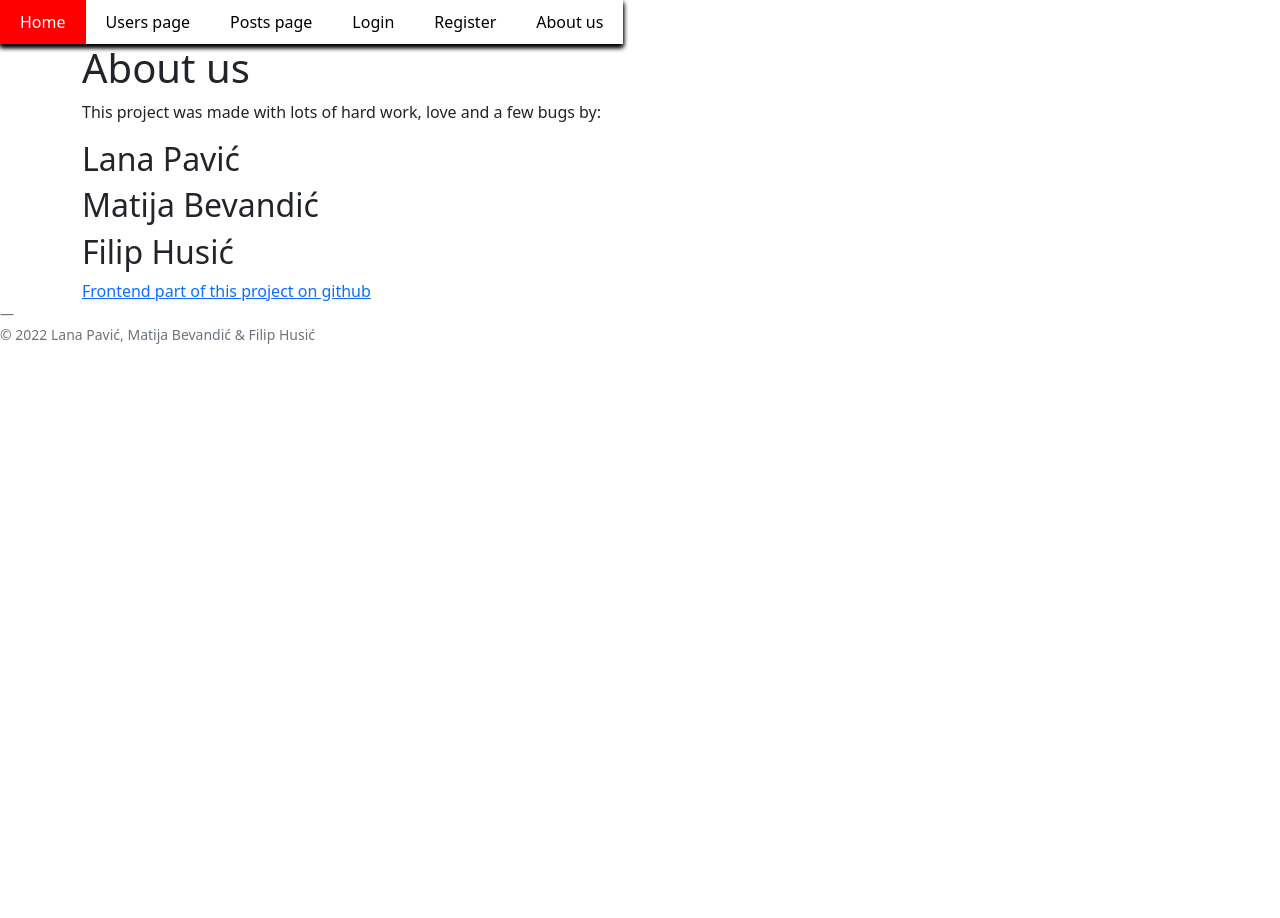
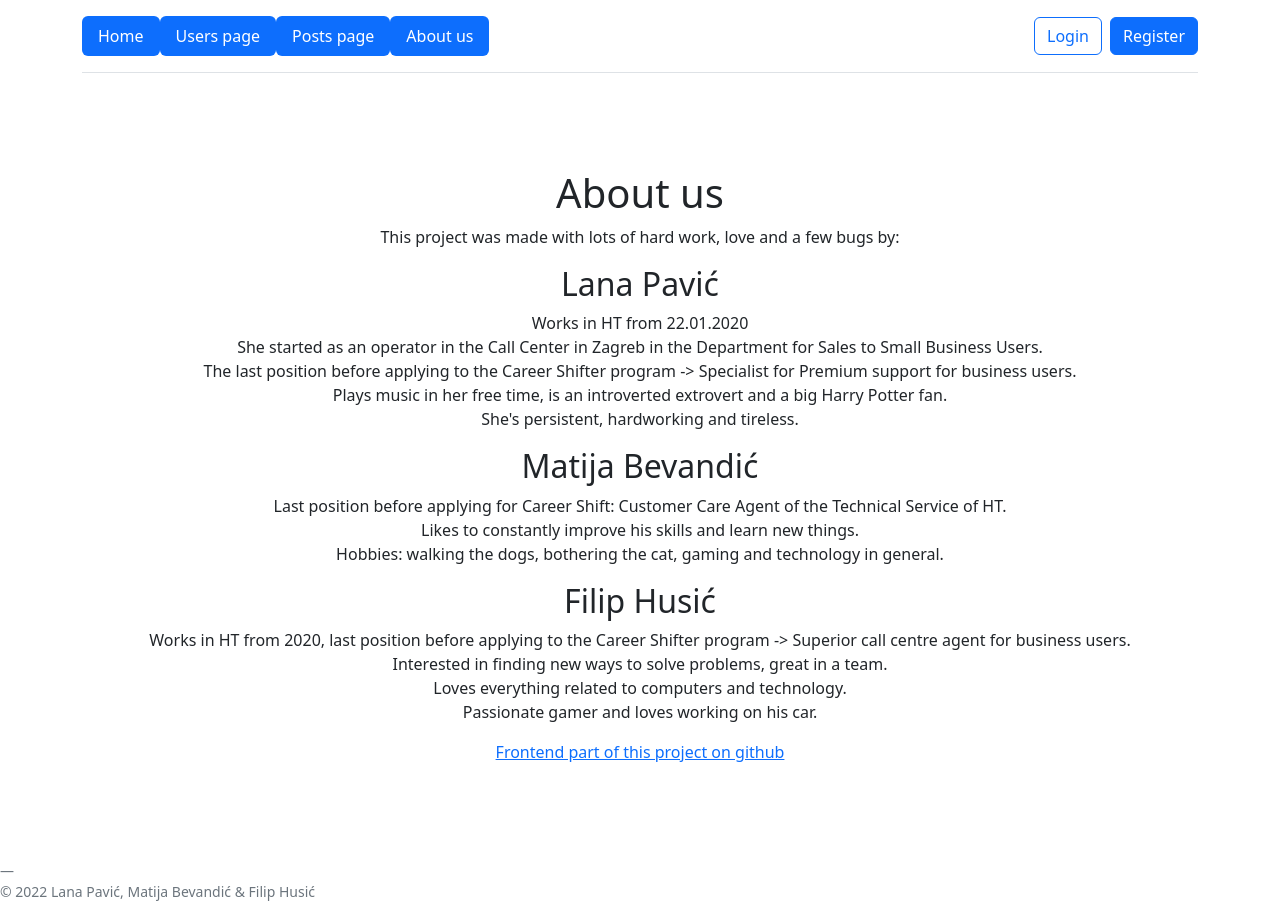
Before and after one commit to Filip-Husic/fml_final_project_vue, a Vue app: page /about in a window 1280 px wide. Before the commit the page ends 800 px from the top, so only its background shows below. Built offline with nearby package versions, Linux system fonts and the light colour scheme.

Commit message:
header reworked

```diff
--- a/src/App.vue
+++ b/src/App.vue
@@ -21,9 +21,7 @@ export default {
 </script>
 
 <template>
-  <header>
    <TopMenu></TopMenu>
-  </header>
 
   <main>
     <router-view></router-view>
--- a/src/components/AboutUs.vue
+++ b/src/components/AboutUs.vue
@@ -1,11 +1,29 @@
 <template>
-  <div class="container">
+  <div class="px-4 py-5 my-5 text-center">
     <h1>About us</h1>
     <p>This project was made with lots of hard work, love and a few bugs by:</p>
     <h2>Lana Pavić</h2>
+    <p>Works in HT from 22.01.2020 <br>
+      She started as an operator in the Call Center in Zagreb in the Department for Sales to Small Business Users.<br>
+      The last position before applying to the Career Shifter program -> Specialist for Premium support for business users.<br>
+      Plays music in her free time, is an introverted extrovert and a big Harry Potter fan.<br>
+      She's persistent, hardworking and tireless.
+    </p>
     <h2>Matija Bevandić</h2>
+    <p>
+      Last position before applying for Career Shift: Customer Care Agent of the Technical Service of HT. <br>
+      Likes to constantly improve his skills and learn new things.<br>
+      Hobbies: walking the dogs, bothering the cat, gaming and technology in general.
+    </p>
     <h2>Filip Husić</h2>
-    <p><a href="https://github.com/Filip-Husic/fml_final_project_vue">Frontend part of this project on github</a></p>
+    <p>
+      Works in HT from 2020, last position before applying to the Career Shifter program -> Superior call centre agent for business users.
+      <br>
+      Interested in finding new ways to solve problems, great in a team. <br>
+      Loves everything related to computers and technology. <br>
+      Passionate gamer and loves working on his car.
+    </p>
+    <p><a href="https://github.com/Filip-Husic/fml_final_project_vue" target="_blank">Frontend part of this project on github</a></p>
   </div>
 </template>
 
--- a/src/components/TopMenu.vue
+++ b/src/components/TopMenu.vue
@@ -1,14 +1,29 @@
 <template>
-  <nav class="topMenu">
-    <ul class="topMenu">
-      <li><router-link to="/">Home</router-link></li>
-      <li><router-link :to="{name:'Users'}">Users page</router-link></li>
-      <li><router-link :to="{name:'Posts'}">Posts page</router-link></li>
-      <li><router-link :to="{name:'Login'}">Login</router-link></li>
-      <li><router-link :to="{name:'Register'}">Register</router-link></li>
-      <li><router-link :to="{name:'About'}">About us</router-link></li>
-    </ul>
-  </nav>
+  <div class="container">
+    <header
+        class="d-flex flex-wrap align-items-center justify-content-center justify-content-md-between py-3 mb-4 border-bottom">
+      <nav class="nav nav-pills">
+        <ul class="nav me-auto">
+          <li class="nav-item">
+            <router-link class="nav-link active" to="/">Home</router-link>
+          </li>
+          <li class="nav-item">
+            <router-link class="nav-link active" :to="{name:'Users'}">Users page</router-link>
+          </li>
+          <li class="nav-item">
+            <router-link class="nav-link active" :to="{name:'Posts'}">Posts page</router-link>
+          </li>
+          <li class="nav-item">
+            <router-link class="nav-link active" :to="{name:'About'}">About us</router-link>
+          </li>
+        </ul>
+      </nav>
+        <div class="col-md-3 text-end" id="login">
+          <router-link :to="{name:'Login'}"><button class="btn btn-outline-primary me-2">Login</button></router-link>
+          <router-link :to="{name:'Register'}"><button class="btn btn-primary">Register</button></router-link>
+        </div>
+    </header>
+  </div>
 </template>
 
 <script>
@@ -18,26 +33,5 @@ export default {
 </script>
 
 <style scoped>
-.topMenu {
-  list-style: none;
-  margin: 0;
-  padding: 0;
-  text-align: center;
-  box-shadow: 0px 3px 5px #000;
-}
-.topMenu li {
-  display: inline;
-}
-.topMenu a {
-  text-decoration: none;
-  color: black;
-  /* color: inherit; */
-  padding: 10px 20px;
-  display: inline-block;
-}
 
-.topMenu a:hover {
-  background-color: red;
-  color: white;
-}
 </style>
```
